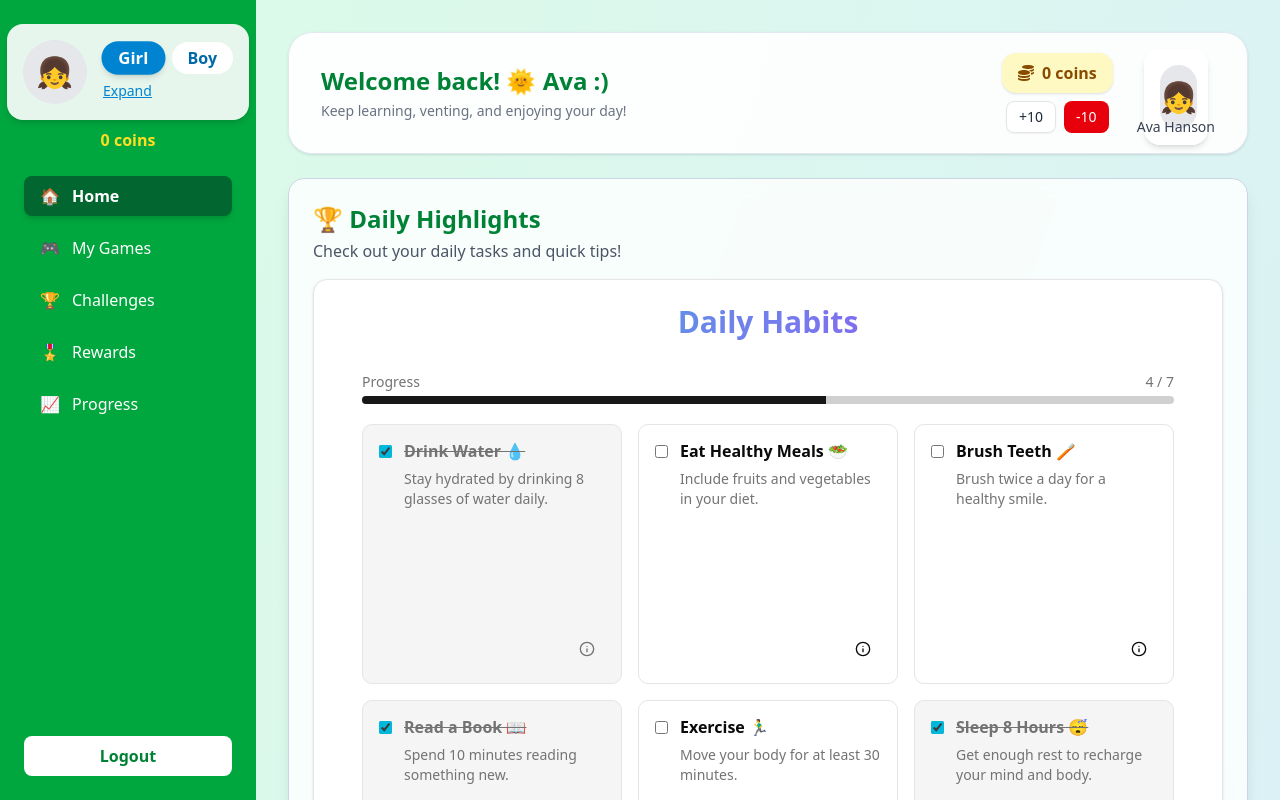
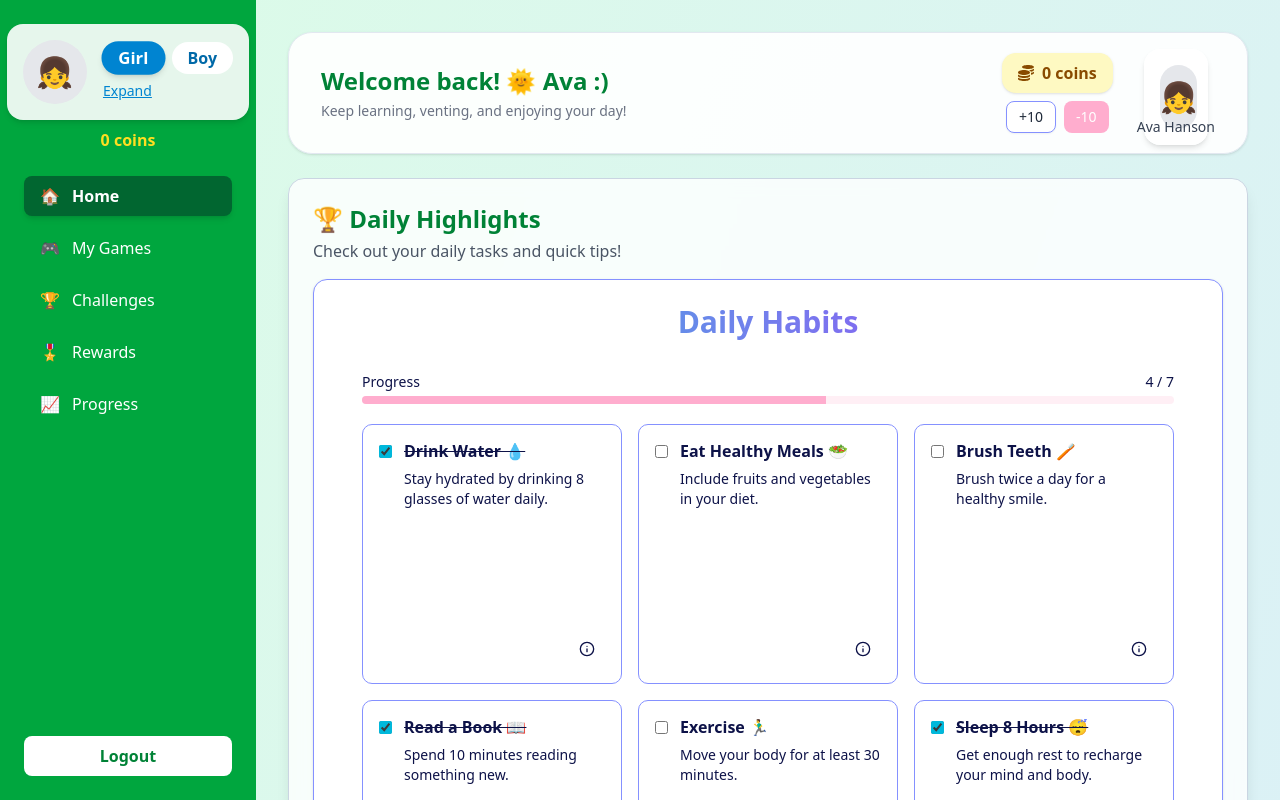
Before and after one commit to vickvey/teamspark, a Next.js app: page /child in a window 1280 px wide. Shown: the top 800 px of the page. Built offline with nearby package versions, Linux system fonts and the light colour scheme.

Commit message:
updated css

```diff
--- a/src/app/globals.css
+++ b/src/app/globals.css
@@ -45,77 +45,112 @@
 
 :root {
   --radius: 0.625rem;
-  --background: oklch(1 0 0);
-  --foreground: oklch(0.145 0 0);
-  --card: oklch(1 0 0);
-  --card-foreground: oklch(0.145 0 0);
-  --popover: oklch(1 0 0);
-  --popover-foreground: oklch(0.145 0 0);
-  --primary: oklch(0.205 0 0);
-  --primary-foreground: oklch(0.985 0 0);
-  --secondary: oklch(0.97 0 0);
-  --secondary-foreground: oklch(0.205 0 0);
-  --muted: oklch(0.97 0 0);
-  --muted-foreground: oklch(0.556 0 0);
-  --accent: oklch(0.97 0 0);
-  --accent-foreground: oklch(0.205 0 0);
-  --destructive: oklch(0.577 0.245 27.325);
-  --border: oklch(0.922 0 0);
-  --input: oklch(0.922 0 0);
-  --ring: oklch(0.708 0 0);
-  --chart-1: oklch(0.646 0.222 41.116);
-  --chart-2: oklch(0.6 0.118 184.704);
-  --chart-3: oklch(0.398 0.07 227.392);
-  --chart-4: oklch(0.828 0.189 84.429);
-  --chart-5: oklch(0.769 0.188 70.08);
-  --sidebar: oklch(0.985 0 0);
-  --sidebar-foreground: oklch(0.145 0 0);
-  --sidebar-primary: oklch(0.205 0 0);
-  --sidebar-primary-foreground: oklch(0.985 0 0);
-  --sidebar-accent: oklch(0.97 0 0);
-  --sidebar-accent-foreground: oklch(0.205 0 0);
-  --sidebar-border: oklch(0.922 0 0);
-  --sidebar-ring: oklch(0.708 0 0);
+
+  /* Background / Foreground */
+  --background: #ffffff;
+  /* white */
+  --foreground: #0d1248;
+  /* dark blue */
+
+  /* Card / Popover */
+  --card: #ffffff;
+  /* white */
+  --card-foreground: #0d1248;
+  /* dark blue */
+  --popover: #ffffff;
+  --popover-foreground: #0d1248;
+
+  /* Primary / Secondary / Accent */
+  --primary: #ffadce;
+  /* pink */
+  --primary-foreground: #ffffff;
+  /* white text on pink */
+  --secondary: #8591ff;
+  /* blue */
+  --secondary-foreground: #ffffff;
+  --accent: #5cd1ff;
+  /* cyan */
+  --accent-foreground: #0d1248;
+
+  /* Muted / Destructive / Border / Input / Ring */
+  --muted: #ffffff;
+  --muted-foreground: #0d1248;
+  --destructive: #ffadce;
+  /* pink for destructive actions */
+  --border: #8591ff;
+  --input: #ffffff;
+  --ring: #5cd1ff;
+
+  /* Sidebar */
+  --sidebar: #ffffff;
+  --sidebar-foreground: #0d1248;
+  --sidebar-primary: #ffadce;
+  --sidebar-primary-foreground: #ffffff;
+  --sidebar-accent: #5cd1ff;
+  --sidebar-accent-foreground: #0d1248;
+  --sidebar-border: #8591ff;
+  --sidebar-ring: #5cd1ff;
+
+  /* Charts */
+  --chart-1: #ffadce;
+  --chart-2: #8591ff;
+  --chart-3: #5cd1ff;
+  --chart-4: #ffffff;
+  --chart-5: #0d1248;
 }
 
 .dark {
-  --background: oklch(0.145 0 0);
-  --foreground: oklch(0.985 0 0);
-  --card: oklch(0.205 0 0);
-  --card-foreground: oklch(0.985 0 0);
-  --popover: oklch(0.205 0 0);
-  --popover-foreground: oklch(0.985 0 0);
-  --primary: oklch(0.922 0 0);
-  --primary-foreground: oklch(0.205 0 0);
-  --secondary: oklch(0.269 0 0);
-  --secondary-foreground: oklch(0.985 0 0);
-  --muted: oklch(0.269 0 0);
-  --muted-foreground: oklch(0.708 0 0);
-  --accent: oklch(0.269 0 0);
-  --accent-foreground: oklch(0.985 0 0);
-  --destructive: oklch(0.704 0.191 22.216);
-  --border: oklch(1 0 0 / 10%);
-  --input: oklch(1 0 0 / 15%);
-  --ring: oklch(0.556 0 0);
-  --chart-1: oklch(0.488 0.243 264.376);
-  --chart-2: oklch(0.696 0.17 162.48);
-  --chart-3: oklch(0.769 0.188 70.08);
-  --chart-4: oklch(0.627 0.265 303.9);
-  --chart-5: oklch(0.645 0.246 16.439);
-  --sidebar: oklch(0.205 0 0);
-  --sidebar-foreground: oklch(0.985 0 0);
-  --sidebar-primary: oklch(0.488 0.243 264.376);
-  --sidebar-primary-foreground: oklch(0.985 0 0);
-  --sidebar-accent: oklch(0.269 0 0);
-  --sidebar-accent-foreground: oklch(0.985 0 0);
-  --sidebar-border: oklch(1 0 0 / 10%);
-  --sidebar-ring: oklch(0.556 0 0);
+  --radius: 0.625rem;
+
+  /* Background / Foreground */
+  --background: #0d1248; /* dark blue */
+  --foreground: #ffffff; /* white text */
+
+  /* Card / Popover */
+  --card: #1a1f55; /* slightly lighter dark blue */
+  --card-foreground: #ffffff;
+  --popover: #1a1f55;
+  --popover-foreground: #ffffff;
+
+  /* Primary / Secondary / Accent */
+  --primary: #ffadce; /* keep pink for highlights */
+  --primary-foreground: #0d1248;
+  --secondary: #8591ff; /* blue accent stays */
+  --secondary-foreground: #0d1248;
+  --accent: #5cd1ff; /* cyan accent */
+  --accent-foreground: #0d1248;
+
+  /* Muted / Destructive / Border / Input / Ring */
+  --muted: #1a1f55;
+  --muted-foreground: #8591ff;
+  --destructive: #ffadce; /* pink for destructive actions */
+  --border: #5cd1ff;
+  --input: #1a1f55;
+  --ring: #ffadce;
+
+  /* Sidebar */
+  --sidebar: #1a1f55;
+  --sidebar-foreground: #ffffff;
+  --sidebar-primary: #ffadce;
+  --sidebar-primary-foreground: #0d1248;
+  --sidebar-accent: #5cd1ff;
+  --sidebar-accent-foreground: #0d1248;
+  --sidebar-border: #8591ff;
+  --sidebar-ring: #ffadce;
+
+  /* Charts */
+  --chart-1: #ffadce;
+  --chart-2: #8591ff;
+  --chart-3: #5cd1ff;
+  --chart-4: #0d1248;
+  --chart-5: #ffffff;
 }
 
 @layer base {
   * {
     @apply border-border outline-ring/50;
   }
+
   body {
     @apply bg-background text-foreground;
   }
```
